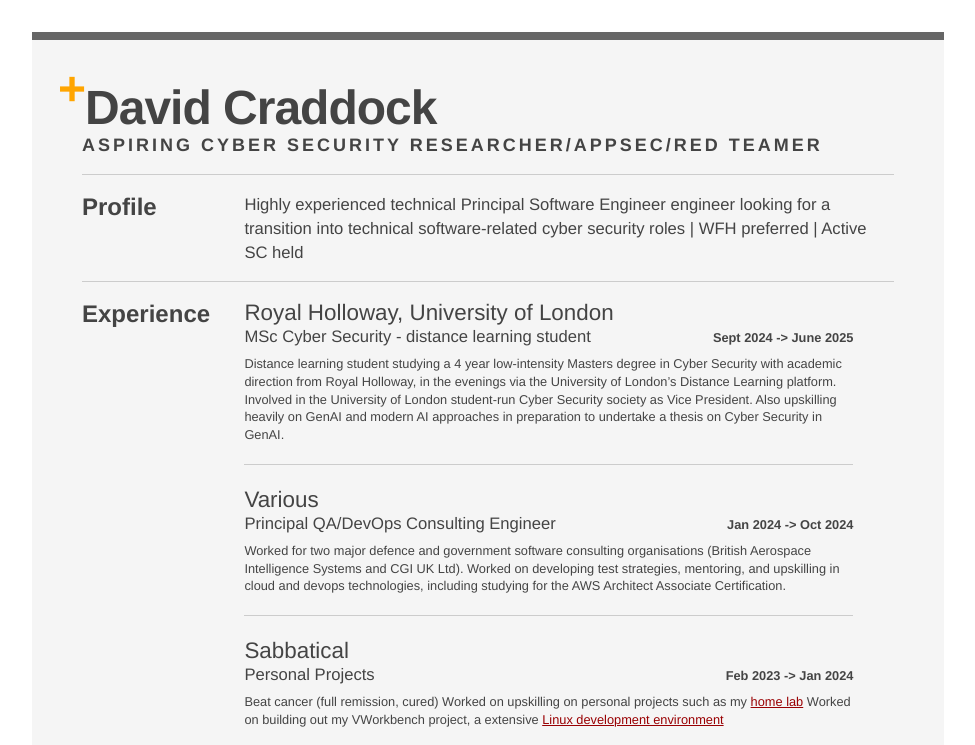
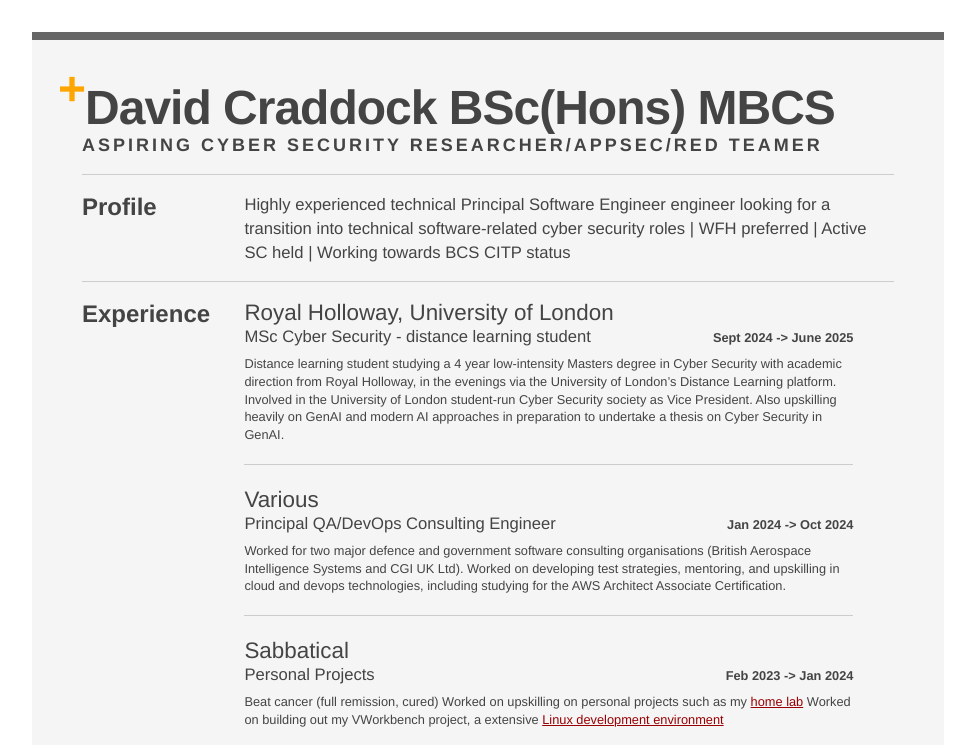
Before and after one commit to wordswords/dpc-resume, a plain HTML site: page CV.html in a window 1280 px wide. Shown: the top 745 px of the page, without its empty margins (152-1127 px from the left). Drawn offline with Linux system fonts and the light colour scheme.

Commit message:
Latest CV

```diff
--- a/CV.html
+++ b/CV.html
@@ -3,7 +3,7 @@
 <head>
 <meta charset="utf-8">
 
-<title>David Craddock | Aspiring Cyber Security Researcher/AppSec/Red Teamer</title>
+<title>David Craddock BSc(Hons) MBCS | Aspiring Cyber Security Researcher/AppSec/Red Teamer</title>
 <style type="text/css">
 /*---------------------------------------------------
     LESS Elements 0.6
@@ -861,7 +861,7 @@ ul li dt {
 
 <div class="container">
     <div class="resume">
-        <h1>David Craddock</h1>
+        <h1>David Craddock BSc(Hons) MBCS</h1>
 
 <h2>Aspiring Cyber Security Researcher/AppSec/Red Teamer</h2>
 
@@ -870,7 +870,7 @@ ul li dt {
 <h3 id="profile">Profile</h3>
 
 <p>Highly experienced technical Principal Software Engineer engineer looking for a transition into technical software-related cyber security roles
-| WFH preferred | Active SC held</p>
+| WFH preferred | Active SC held | Working towards BCS CITP status</p>
 
 <hr />
 
```
Also changed, not shown: 1 other file.
